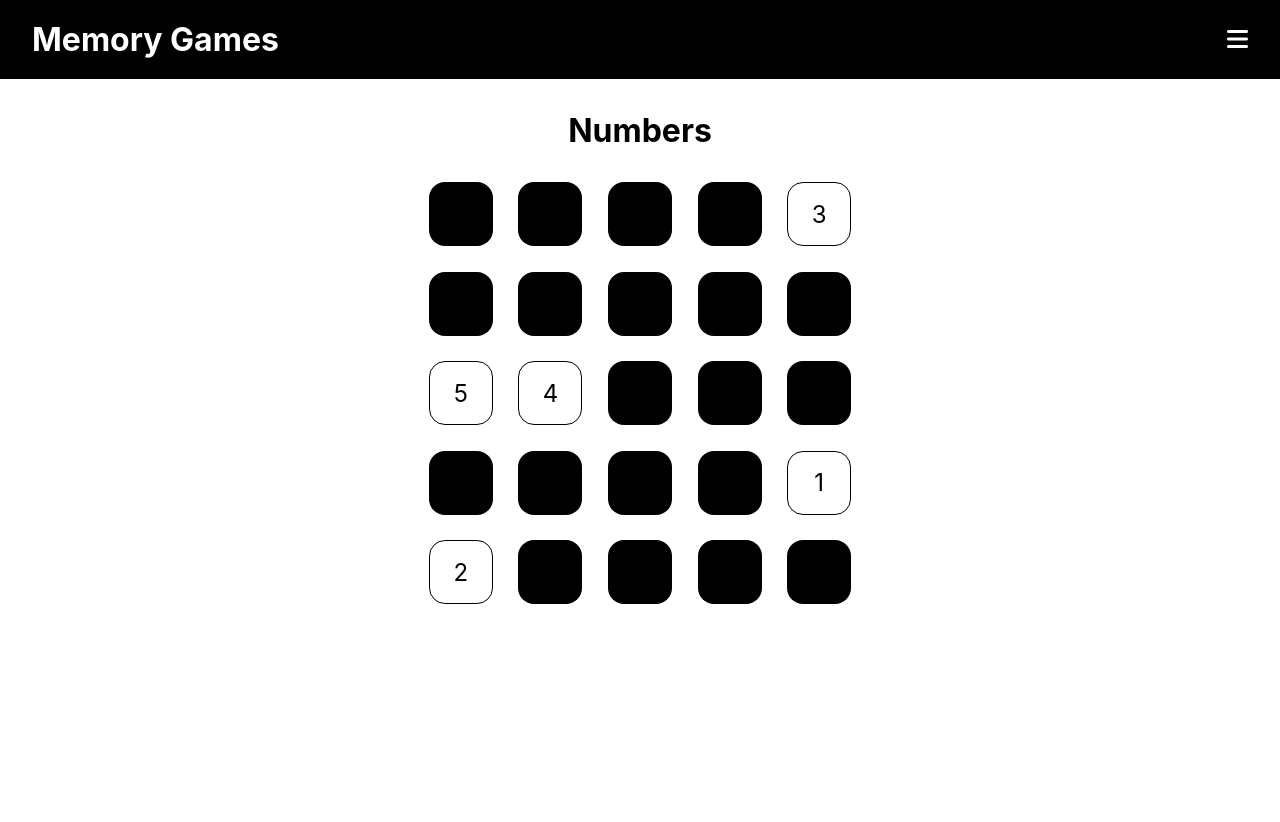
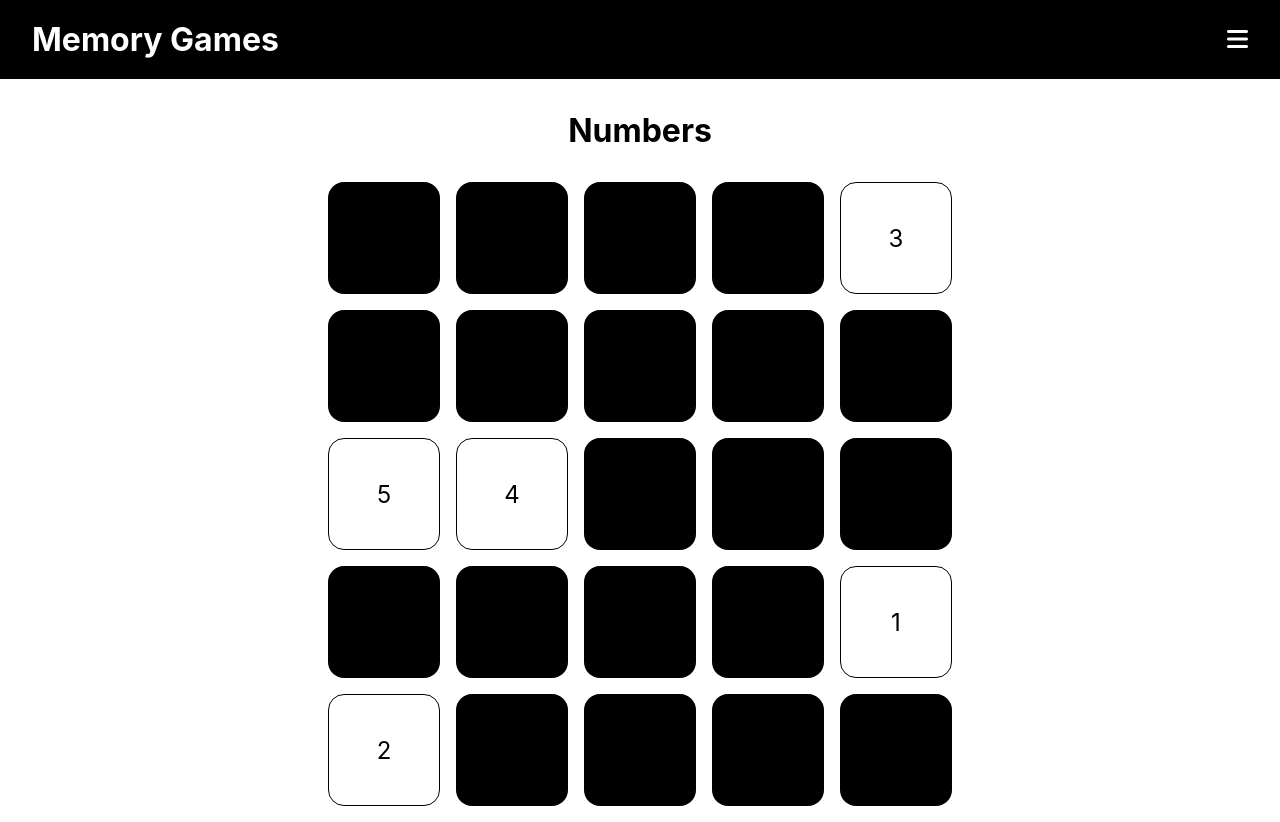
Before and after one commit to Wubaboo/memory-games, a React (Create React App) app: page /numbers in a window 1280 px wide. Both pictures are taken after a click on the button "Start". Before the commit the page ends 800 px from the top, so only its background shows below. Built offline with nearby package versions, Linux system fonts and the light colour scheme.

Commit message:
make number cells fill the screen

```diff
--- a/src/components/numbersGame/numberCell.jsx
+++ b/src/components/numbersGame/numberCell.jsx
@@ -1,4 +1,5 @@
 import { useState, useEffect } from "react";
+import { useWindowDimensions } from "../../utils/useWindowDimensions";
 
 export default function NumberCell(props) {
   const {
@@ -10,9 +11,10 @@ export default function NumberCell(props) {
     win,
     setWin,
     difficulty,
+    gridSize,
   } = props;
   const [classes, setClasses] = useState(["grid-cell", "hidden"]);
-
+  const { width, height } = useWindowDimensions();
   useEffect(() => {
     let classes = ["grid-cell"];
     if (win) {
@@ -46,8 +48,13 @@ export default function NumberCell(props) {
     }
   }
 
+  const cellStyle = {
+    width: `${70 / gridSize}${width <= height ? "vw" : "vh"}`,
+    height: `${70 / gridSize}${width <= height ? "vw" : "vh"}`,
+  };
+  console.log(gridSize);
   return (
-    <div className={classes.join(" ")} onClick={handleClick}>
+    <div className={classes.join(" ")} onClick={handleClick} style={cellStyle}>
       {value ? value : null}
     </div>
   );
--- a/src/components/numbersGame/numberGame.jsx
+++ b/src/components/numbersGame/numberGame.jsx
@@ -1,6 +1,6 @@
 import { useState } from "react";
 import NumberCell from "./numberCell";
-
+import { useWindowDimensions } from "../../utils/useWindowDimensions";
 import Timer from "../timer";
 
 export default function NumberGame(props) {
@@ -8,12 +8,13 @@ export default function NumberGame(props) {
   const [playing, setPlaying] = useState(false);
   const [win, setWin] = useState(undefined);
   const { gridSize, grid, difficulty, setStartGame, showTimer } = props;
+  const { width, height } = useWindowDimensions();
 
   const gameStyling = {
     gridTemplateColumns: `repeat(${gridSize}, 1fr)`,
     display: "grid",
-    gridGap: "calc(min(2vw, 2rem))",
-    width: "90%",
+    gridGap: `${10 / gridSize}${width <= height ? "vw" : "vh"}`,
+    width: "100%",
   };
 
   function handleNewGame() {
@@ -38,6 +39,7 @@ export default function NumberGame(props) {
               win={win}
               setWin={setWin}
               difficulty={difficulty}
+              gridSize={gridSize}
             ></NumberCell>
           ));
         })}
--- a/src/styles/numbers.css
+++ b/src/styles/numbers.css
@@ -27,10 +27,10 @@
 }
 
 .grid-cell {
-  width: 5vw;
+  /* width: 5vw;
   min-width: 2rem;
   min-height: 2rem;
-  height: 5vw;
+  height: 5vw; */
   display: flex;
   justify-content: center;
   align-items: center;
```
